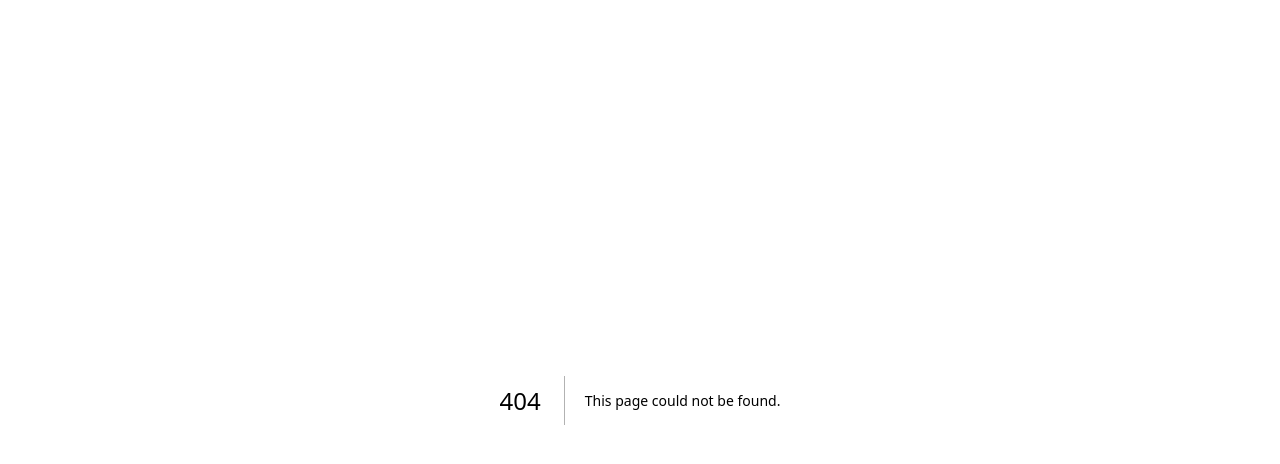
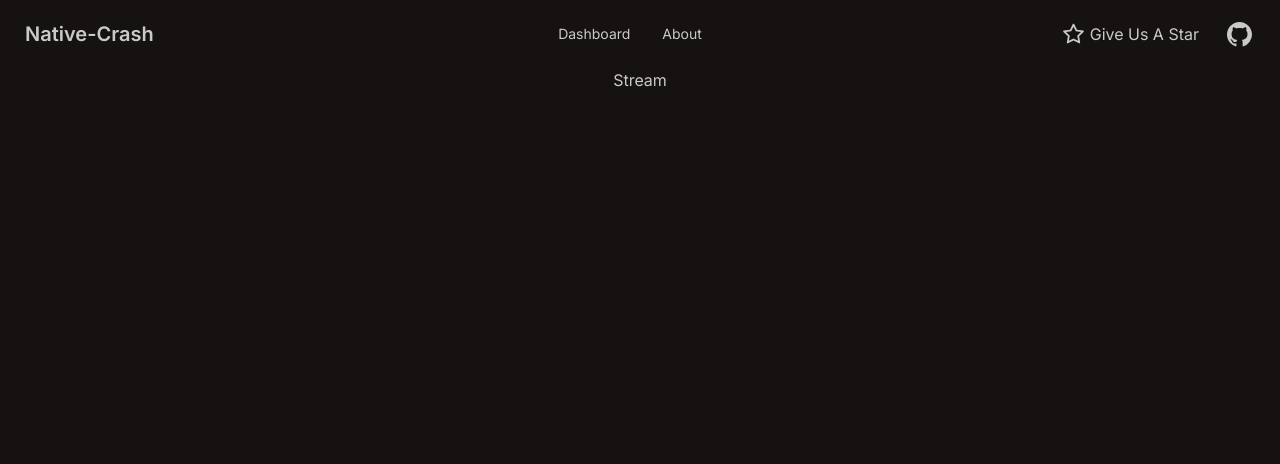
Before and after one commit to Larry8668/nativeCrash-worksBTW, a Next.js app in the folder nativecrash-web/: page /realtime-stream in a window 1280 px wide. Before the commit this address had no page. Shown: the top 464 px of the page. Built offline with nearby package versions, Linux system fonts and the light colour scheme; no server answers.

Commit message:
init client stream

```diff
--- /dev/null
+++ b/nativecrash-web/app/realtime-stream/Stream.jsx
@@ -0,0 +1,31 @@
+'use client'
+import React, { useEffect } from 'react';
+import { io } from 'socket.io-client';
+
+const Stream = () => {
+  useEffect(() => {
+    const socket = io("http://localhost:3000");
+
+    socket.on("announcements", (data) => {
+      console.log("Received announcement:", data);
+    });
+
+    socket.on("newData", (data) => {
+      console.log("Received new data:", data);
+    });
+
+    return () => {
+      socket.disconnect();
+    };
+  }, []);
+
+
+
+  return (
+    <div>
+      <div>Stream</div>
+    </div>
+  );
+};
+
+export default Stream;
--- /dev/null
+++ b/nativecrash-web/app/realtime-stream/layout.tsx
@@ -0,0 +1,20 @@
+import '../globals.css'
+import type { Metadata } from 'next'
+import { Inter } from 'next/font/google'
+const inter = Inter({ subsets: ['latin'] })
+export const metadata: Metadata = {
+  title: 'Create Next App',
+  description: 'Generated by create next app',
+}
+
+export default function RootLayout({
+  children,
+}: {
+  children: React.ReactNode
+}) {
+  return (
+    <html lang="en">
+      <body className={inter.className}>{children}</body>
+    </html>
+  )
+}
--- /dev/null
+++ b/nativecrash-web/app/realtime-stream/page.tsx
@@ -0,0 +1,11 @@
+
+import NavigationBar from '../Components/Miscellaneous/NavigationBar'
+import Stream from './Stream.jsx'
+export default function Home() {
+  return (
+    <main className="flex min-h-screen flex-col items-center justify-start" data-theme="dark">
+      <NavigationBar/>
+      <Stream/>
+    </main>
+  )
+}
--- a/nativecrash-web/package.json
+++ b/nativecrash-web/package.json
@@ -24,6 +24,7 @@
     "react-dom": "18.2.0",
     "react-icons": "^4.10.1",
     "react-toastify": "^9.1.3",
+    "socket.io-client": "^4.7.2",
     "tailwindcss": "3.3.3",
     "typescript": "5.1.6"
   },
```
Also changed, not shown: 1 other file (tests, documents, lock files or other folders).
